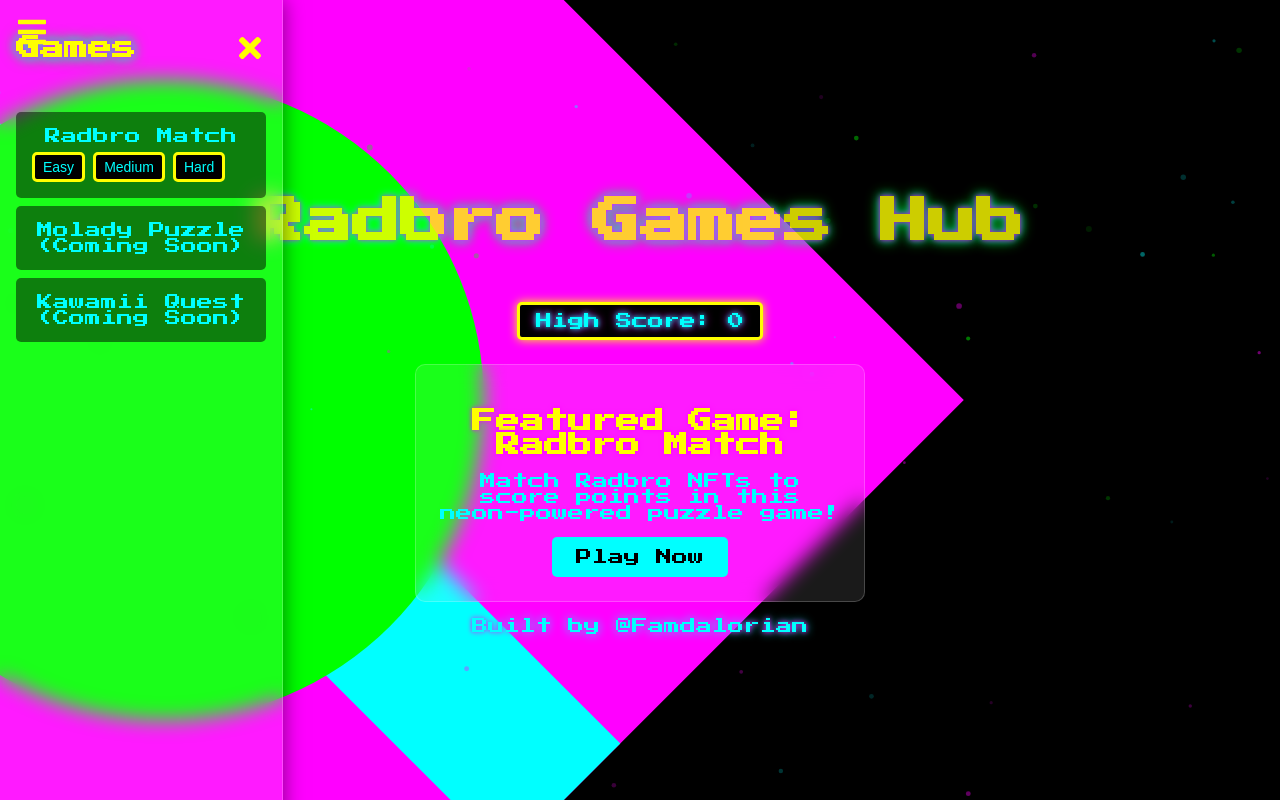
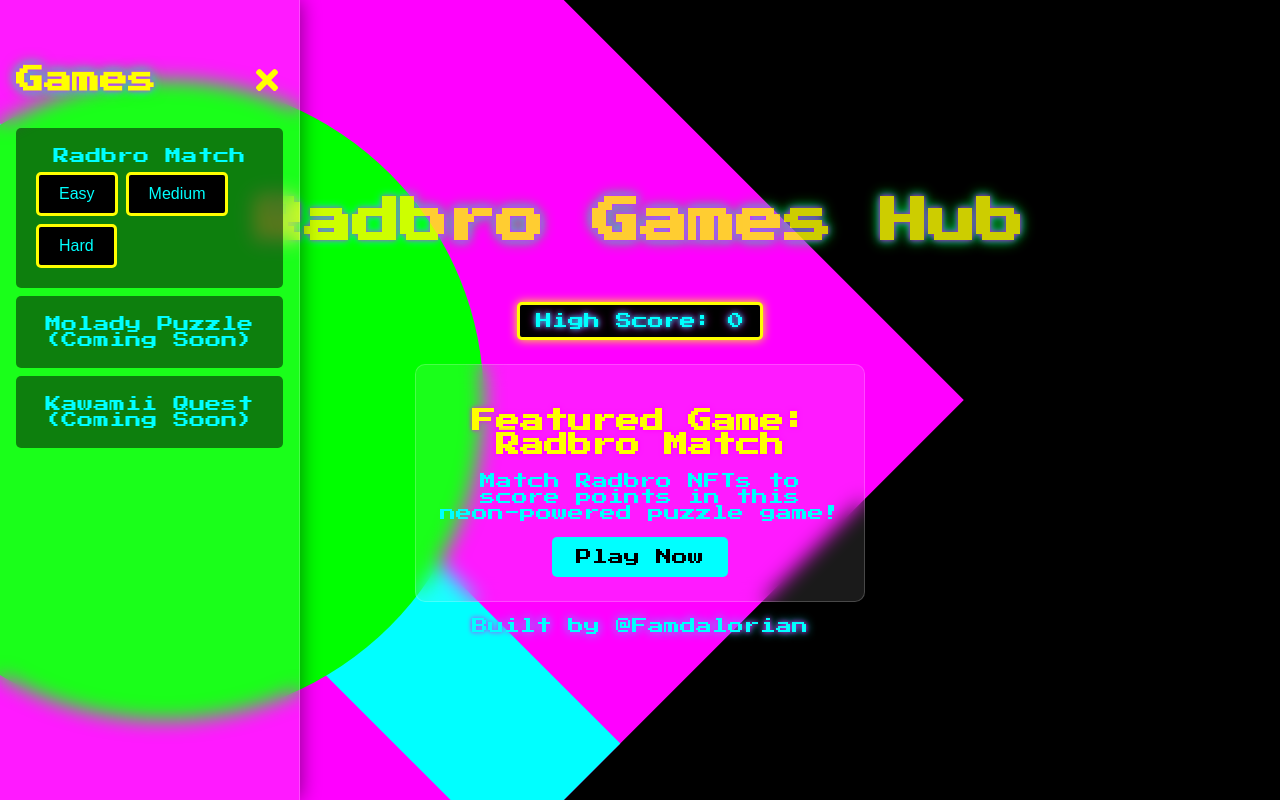
Before and after one commit to famdalorian/radbro-match, a React (Create React App) app in the folder radbro-match/: page / in a window 1280 px wide. Both pictures are taken after a click on the icon 32 px from the left and 32 px from the top of the page. Built offline with nearby package versions, Linux system fonts and the light colour scheme.

Commit message:
updated menu

```diff
--- a/radbro-match/src/App.jsx
+++ b/radbro-match/src/App.jsx
@@ -2,8 +2,6 @@ import React, { useState, useEffect } from 'react';
 import './App.css';
 import Radmatch from './Components/Radmatch';
 import GameMenu from './Components/GameMenu';
-import Particles from 'react-particles';
-import { loadFull } from 'tsparticles'; // Using tsparticles v2
 import { AnimatePresence } from 'framer-motion';
 import { FaBars } from 'react-icons/fa';
 
@@ -39,52 +37,6 @@ function App() {
     setGameState('menu');
   };
 
-  // Particle initialization for tsparticles v2
-  const particlesInit = async (main) => {
-    await loadFull(main);
-  };
-
-  const particlesOptions = {
-    particles: {
-      number: {
-        value: 50,
-        density: {
-          enable: true,
-          value_area: 800,
-        },
-      },
-      color: {
-        value: ['#FF00FF', '#00FFFF', '#00FF00'],
-      },
-      shape: {
-        type: 'circle',
-      },
-      opacity: {
-        value: 0.5,
-        random: true,
-      },
-      size: {
-        value: 3,
-        random: true,
-      },
-      move: {
-        enable: true,
-        speed: 1,
-        direction: 'none',
-        random: true,
-        out_mode: 'out',
-      },
-    },
-    interactivity: {
-      events: {
-        onhover: {
-          enable: true,
-          mode: 'repulse',
-        },
-      },
-    },
-  };
-
   if (gameState !== 'menu') {
     return (
       <div className="App">
@@ -107,8 +59,7 @@ function App() {
 
   return (
     <div className="App home">
-      <Particles id="tsparticles" init={particlesInit} options={particlesOptions} />
-      <div className="hamburger-menu">
+      <div className={`hamburger-menu ${isMenuOpen ? 'hidden' : ''}`}>
         <FaBars className="menu-icon" onClick={() => setIsMenuOpen(true)} />
       </div>
       <AnimatePresence>
--- a/radbro-match/src/Components/Styles/gamemenu.css
+++ b/radbro-match/src/Components/Styles/gamemenu.css
@@ -3,15 +3,22 @@
 
 .hamburger-menu {
   position: fixed;
-  top: 1rem;
-  left: 1rem;
+  top: clamp(0.5rem, 2vw, 1rem);
+  left: clamp(0.5rem, 2vw, 1rem);
   z-index: 1000;
+  transition: opacity 0.3s ease; /* Smooth transition for hiding */
+}
+
+/* Hide the hamburger icon when the menu is open */
+.hamburger-menu.hidden {
+  opacity: 0;
+  pointer-events: none; /* Prevent interaction when hidden */
 }
 
 .menu-icon,
 .close-icon {
   color: var(--title-color);
-  font-size: 2rem;
+  font-size: clamp(1.5rem, 5vw, 2rem);
   cursor: pointer;
   transition: transform 0.3s ease;
 }
@@ -22,31 +29,36 @@
   text-shadow: 0 0 10px var(--title-color);
 }
 
+/* Base styles for the menu */
 .game-menu {
   position: fixed;
   top: 0;
   left: 0;
-  width: 250px;
+  width: clamp(200px, 25vw, 300px);
   height: 100vh;
-  background: rgba(255, 255, 255, 0.1); /* Glassmorphism effect */
+  background: rgba(255, 255, 255, 0.1);
   backdrop-filter: blur(10px);
   border-right: 1px solid rgba(255, 255, 255, 0.2);
   z-index: 999;
-  padding: 1rem;
+  padding: clamp(0.5rem, 2vw, 1rem);
   box-shadow: 0 0 20px rgba(0, 0, 0, 0.5);
+  box-sizing: border-box;
+  overflow-y: auto;
 }
 
 .menu-header {
   display: flex;
   justify-content: space-between;
   align-items: center;
-  margin-bottom: 2rem;
+  margin-bottom: clamp(1rem, 3vw, 2rem);
+  padding-top: clamp(2rem, 5vw, 3rem); /* Add padding to avoid overlap with hamburger icon space */
 }
 
 .menu-header h2 {
   color: var(--title-color);
   text-shadow: var(--title-shadow);
-  font-size: 1.5rem;
+  font-size: clamp(1.25rem, 4vw, 1.5rem);
+  margin: 0;
 }
 
 .game-list {
@@ -57,15 +69,16 @@
 
 .game-item {
   color: var(--score-color);
-  padding: 1rem;
-  margin-bottom: 0.5rem;
+  padding: clamp(0.5rem, 2vw, 1rem);
+  margin-bottom: clamp(0.25rem, 1vw, 0.5rem);
   border-radius: 5px;
   cursor: pointer;
   transition: transform 0.3s ease, background 0.3s ease;
   background: rgba(0, 0, 0, 0.5);
   display: flex;
   flex-direction: column;
-  gap: 0.5rem;
+  gap: clamp(0.25rem, 1vw, 0.5rem);
+  overflow-wrap: break-word;
 }
 
 .game-item:hover {
@@ -74,20 +87,34 @@
   box-shadow: 0 0 10px var(--score-color);
 }
 
+/* For mobile devices, remove transform on hover */
+@media (hover: none) {
+  .game-item:hover {
+    transform: none;
+    background: rgba(255, 255, 255, 0.15);
+  }
+}
+
 .difficulty-options {
   display: flex;
-  gap: 0.5rem;
+  gap: clamp(0.25rem, 1vw, 0.5rem);
+  flex-wrap: wrap;
 }
 
 .difficulty-options button {
   background: var(--score-bg);
   color: var(--score-color);
   border: var(--score-border);
-  padding: 0.25rem 0.5rem;
+  padding: clamp(0.2rem, 1vw, 0.5rem) clamp(0.4rem, 2vw, 1rem);
   border-radius: 5px;
   cursor: pointer;
-  font-size: 0.875rem;
+  font-size: clamp(0.75rem, 2.5vw, 0.875rem);
   transition: transform 0.2s ease;
+  min-width: 44px;
+  min-height: 44px;
+  display: flex;
+  align-items: center;
+  justify-content: center;
 }
 
 .difficulty-options button:hover {
@@ -95,20 +122,94 @@
   box-shadow: 0 0 10px var(--score-color);
 }
 
-/* Responsive adjustments */
-@media (max-width: 600px) {
-  .game-menu {
-    width: 200px;
+/* Remove transform on hover for touch devices */
+@media (hover: none) {
+  .difficulty-options button:hover {
+    transform: none;
+    box-shadow: 0 0 8px var(--score-color);
   }
 }
 
-@media (max-width: 400px) {
+/* Responsive adjustments for different screen sizes */
+
+/* Small screens (e.g., mobile phones, <480px) */
+@media (max-width: 480px) {
   .game-menu {
-    width: 150px;
+    width: clamp(180px, 70vw, 250px);
+    padding: 0.5rem;
+  }
+
+  .menu-header {
+    padding-top: clamp(1.5rem, 4vw, 2rem); /* Slightly less padding on smaller screens */
   }
 
   .menu-header h2 {
-    font-size: 1.25rem;
+    font-size: clamp(1rem, 3.5vw, 1.25rem);
+  }
+
+  .menu-icon,
+  .close-icon {
+    font-size: clamp(1.25rem, 4.5vw, 1.5rem);
+  }
+
+  .game-item {
+    padding: 0.5rem;
+    gap: 0.25rem;
+  }
+
+  .difficulty-options button {
+    padding: 0.2rem 0.5rem;
+    font-size: clamp(0.65rem, 2.2vw, 0.75rem);
+    min-width: 40px;
+    min-height: 40px;
+  }
+}
+
+/* Very small screens (e.g., <360px) */
+@media (max-width: 360px) {
+  .game-menu {
+    width: clamp(160px, 80vw, 200px);
+    padding: 0.4rem;
+  }
+
+  .menu-header {
+    padding-top: clamp(1.25rem, 3.5vw, 1.5rem);
+  }
+
+  .menu-header h2 {
+    font-size: clamp(0.9rem, 3.2vw, 1rem);
+  }
+
+  .menu-icon,
+  .close-icon {
+    font-size: clamp(1rem, 4vw, 1.25rem);
+  }
+
+  .game-item {
+    padding: 0.4rem;
+    gap: 0.2rem;
+  }
+
+  .difficulty-options button {
+    padding: 0.15rem 0.4rem;
+    font-size: clamp(0.6rem, 2vw, 0.65rem);
+    min-width: 36px;
+    min-height: 36px;
+  }
+}
+
+/* Tablets (e.g., 481px to 768px) */
+@media (min-width: 481px) and (max-width: 768px) {
+  .game-menu {
+    width: clamp(220px, 30vw, 280px);
+  }
+
+  .menu-header {
+    padding-top: clamp(2rem, 4vw, 2.5rem);
+  }
+
+  .menu-header h2 {
+    font-size: clamp(1.4rem, 4vw, 1.6rem);
   }
 
   .game-item {
@@ -116,7 +217,86 @@
   }
 
   .difficulty-options button {
-    padding: 0.2rem 0.4rem;
-    font-size: 0.75rem;
+    padding: 0.3rem 0.75rem;
+    font-size: clamp(0.8rem, 2.5vw, 0.9rem);
   }
 }
+
+/* Desktops (e.g., 769px to 1200px) */
+@media (min-width: 769px) and (max-width: 1200px) {
+  .game-menu {
+    width: clamp(250px, 25vw, 320px);
+  }
+
+  .menu-header {
+    padding-top: clamp(2rem, 3vw, 3rem);
+  }
+
+  .menu-header h2 {
+    font-size: clamp(1.5rem, 3vw, 1.75rem);
+  }
+
+  .game-item {
+    padding: 1rem;
+  }
+
+  .difficulty-options button {
+    padding: 0.4rem 1rem;
+    font-size: clamp(0.85rem, 2vw, 1rem);
+  }
+}
+
+/* Large screens (e.g., >1200px) */
+@media (min-width: 1201px) {
+  .game-menu {
+    width: clamp(300px, 20vw, 350px);
+  }
+
+  .menu-header {
+    padding-top: 3rem;
+  }
+
+  .menu-header h2 {
+    font-size: 1.75rem;
+  }
+
+  .game-item {
+    padding: 1.25rem;
+  }
+
+  .difficulty-options button {
+    padding: 0.5rem 1.25rem;
+    font-size: 1rem;
+  }
+}
+
+/* Landscape orientation on mobile devices */
+@media (orientation: landscape) and (max-height: 480px) {
+  .game-menu {
+    width: clamp(200px, 40vw, 300px);
+    height: 100vh;
+    padding: 0.5rem;
+  }
+
+  .menu-header {
+    margin-bottom: 1rem;
+    padding-top: clamp(1.5rem, 4vw, 2rem);
+  }
+
+  .game-item {
+    padding: 0.5rem;
+    gap: 0.25rem;
+  }
+
+  .difficulty-options {
+    flex-direction: row;
+    gap: 0.25rem;
+  }
+
+  .difficulty-options button {
+    padding: 0.2rem 0.5rem;
+    font-size: clamp(0.65rem, 2vw, 0.75rem);
+    min-width: 40px;
+    min-height: 40px;
+  }
+}
```
